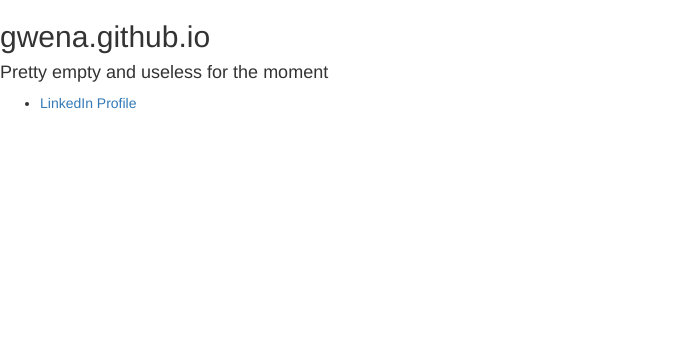
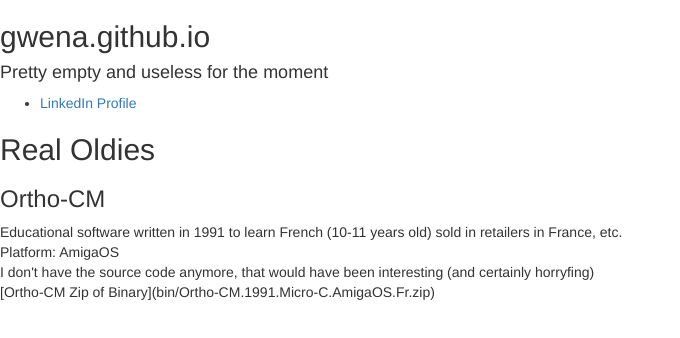
Before and after one commit to gwena/gwena.github.io, a plain HTML site: page index.html in a window 1280 px wide. Shown: the whole page, without its empty margins (0-680 px from the left). Drawn offline with nearby package versions, Linux system fonts and the light colour scheme.

Commit message:
Add info for Ortho-CM and link to binary

```diff
--- a/index.html
+++ b/index.html
@@ -10,5 +10,13 @@
     <ul>
       <li><a href="https://www.linkedin.com/in/gwenar/">LinkedIn Profile</a></li>
     </ul>
+
+    <h2>Real Oldies</h2>
+    <h3>Ortho-CM</h3>
+    Educational software written in 1991 to learn French (10-11 years old) sold in retailers in France, etc.<br>
+    Platform: AmigaOS<br>
+    I don't have the source code anymore, that would have been interesting (and certainly horryfing)<br>
+    [Ortho-CM Zip of Binary](bin/Ortho-CM.1991.Micro-C.AmigaOS.Fr.zip)
+
   </body>
 </html>
```
